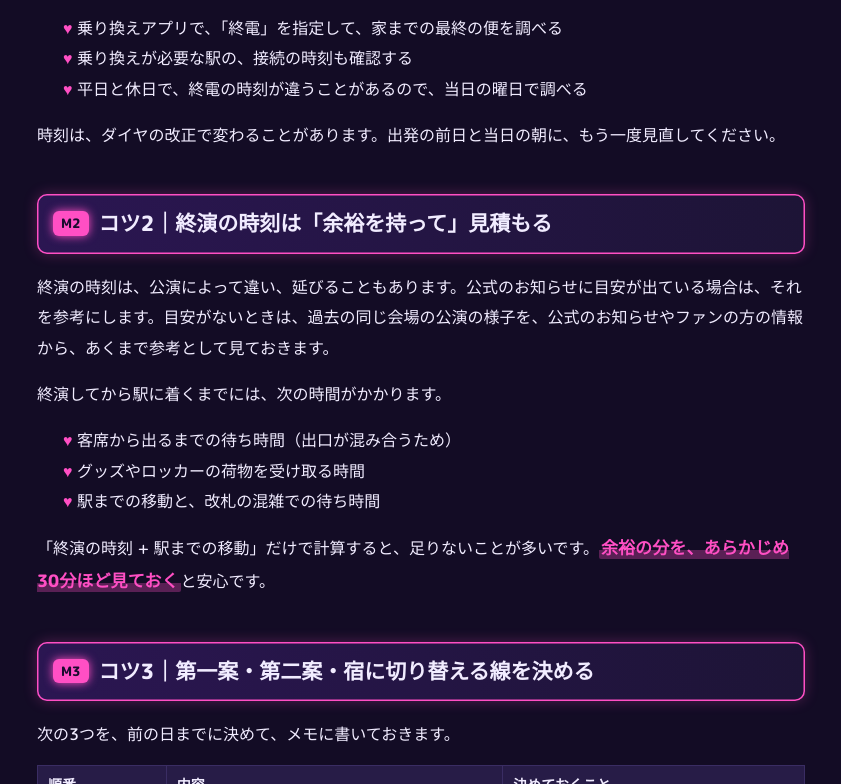
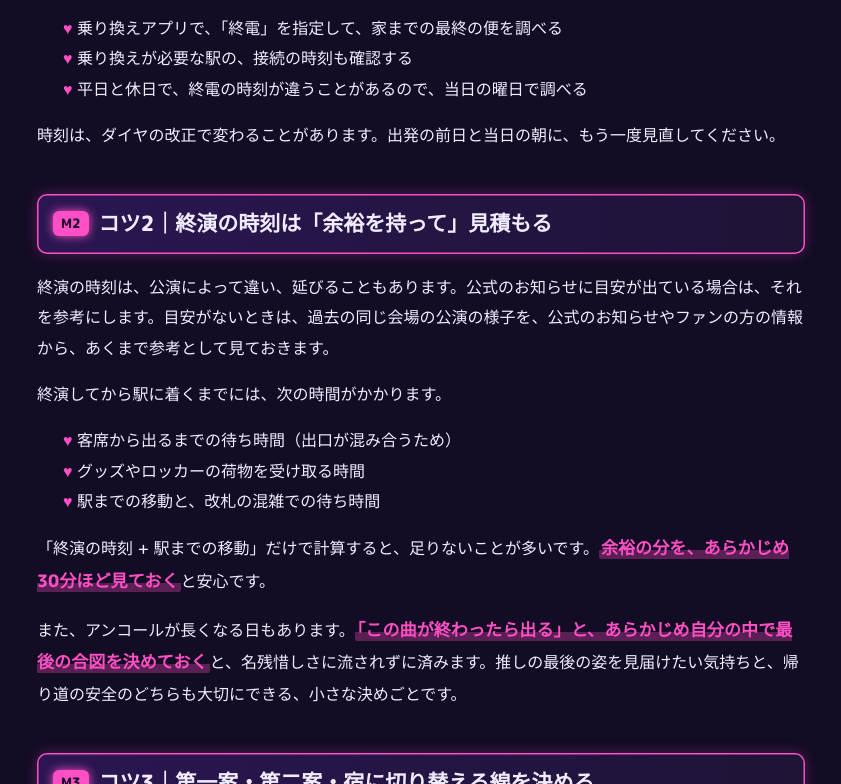
Before and after one commit to masabee1029/oshikatsu-guide, a plain HTML site: page docs/articles/last-train-after-live.html in a window 1280 px wide. Shown: the part 2016-2800 px from the top of the page, without its empty margins (49-890 px from the left). Drawn offline with Linux system fonts and the light colour scheme.

Commit message:
Extend article: last-train
Co-Authored-By: Claude Fable 5.1 <noreply@anthropic.com>

```diff
--- a/docs/articles/last-train-after-live.html
+++ b/docs/articles/last-train-after-live.html
@@ -241,6 +241,7 @@ article p strong,article li strong,article td strong{font-weight:800;color:var(-
 <p>終演してから駅に着くまでには、次の時間がかかります。</p>
 <ul><li>客席から出るまでの待ち時間（出口が混み合うため）</li><li>グッズやロッカーの荷物を受け取る時間</li><li>駅までの移動と、改札の混雑での待ち時間</li></ul>
 <p>「終演の時刻 + 駅までの移動」だけで計算すると、足りないことが多いです。<strong>余裕の分を、あらかじめ30分ほど見ておく</strong>と安心です。</p>
+<p>また、アンコールが長くなる日もあります。<strong>「この曲が終わったら出る」と、あらかじめ自分の中で最後の合図を決めておく</strong>と、名残惜しさに流されずに済みます。推しの最後の姿を見届けたい気持ちと、帰り道の安全のどちらも大切にできる、小さな決めごとです。</p>
 <h2 id="s3">コツ3｜第一案・第二案・宿に切り替える線を決める</h2>
 <p>次の3つを、前の日までに決めて、メモに書いておきます。</p>
 <div class="tbl"><table><tr><th>順番</th><th>内容</th><th>決めておくこと</th></tr><tr><td>第一案</td><td>終演後すぐに駅へ向かい、終電で帰る</td><td>何時までに会場を出れば間に合うか</td></tr><tr><td>第二案</td><td>別の路線や、少し先の駅から乗る</td><td>歩ける距離の駅はどこか</td></tr><tr><td>切り替える線</td><td>「この時刻を過ぎたら泊まる」と決める</td><td>泊まる場所と、取りやすさの確認</td></tr></table></div>
```
Also changed, not shown: 1 other file.
